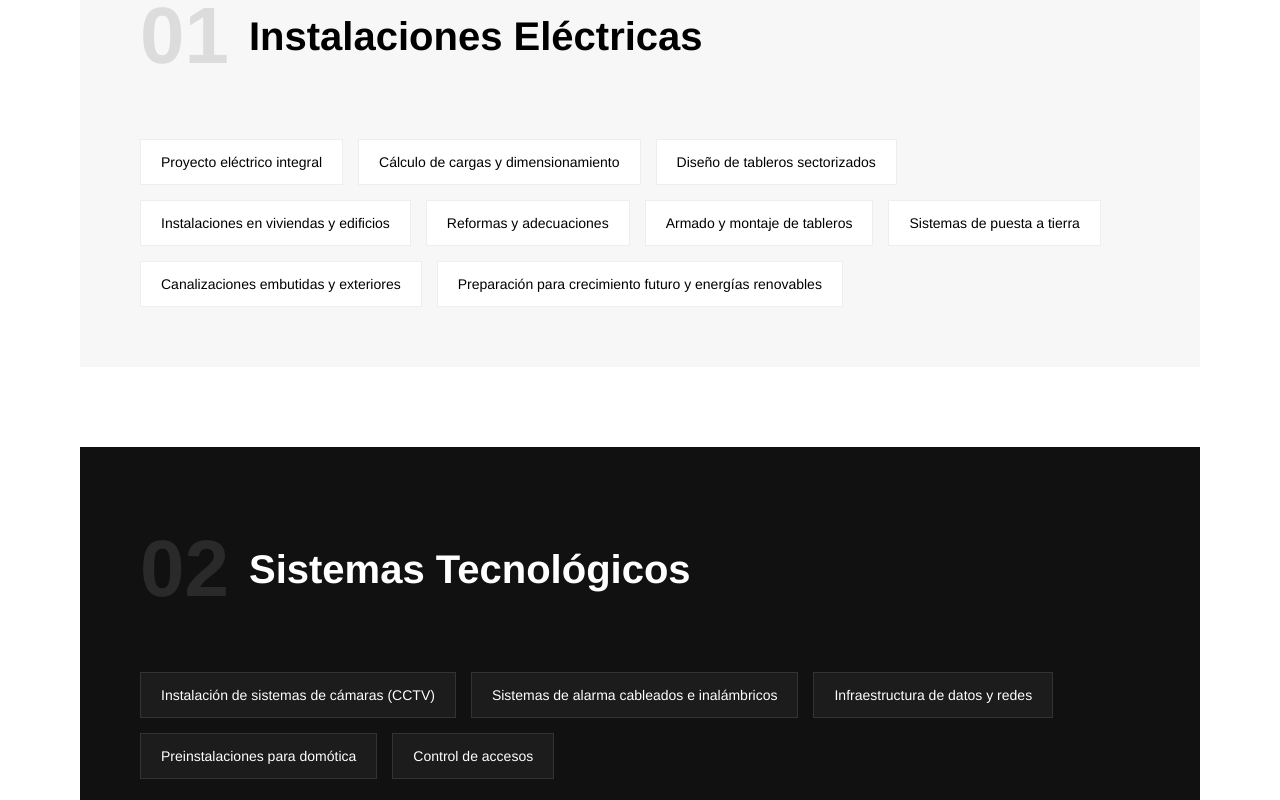
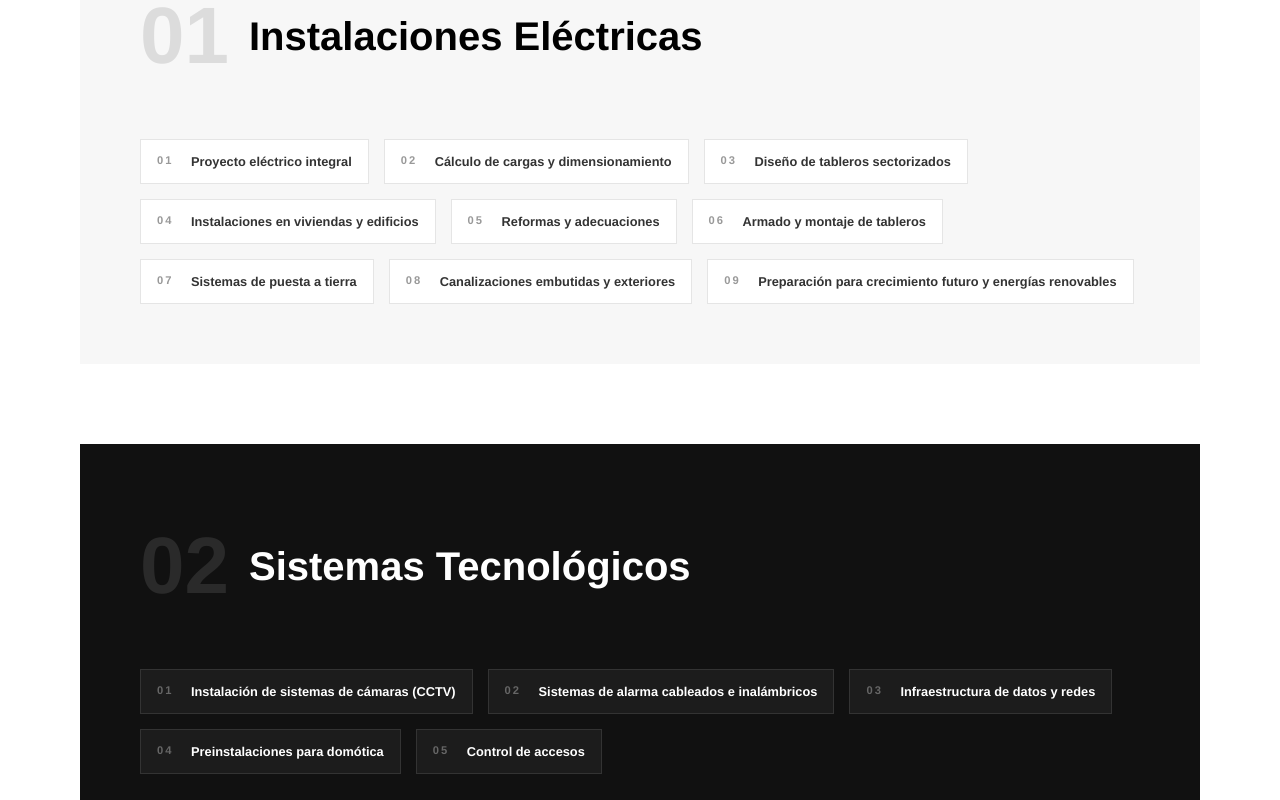
Before and after one commit to leonardotallone/Arqwatt, a React (Vite) app: page / in a window 1280 px wide. Shown: the part 1420-2220 px from the top of the page. Built offline with nearby package versions, Linux system fonts and the light colour scheme.

Commit message:
service cards

```diff
--- a/src/components/Services.jsx
+++ b/src/components/Services.jsx
@@ -117,7 +117,6 @@ export default function Services() {
 
   return (
     <section className="services" id="services">
-
       {/* HERO */}
       {/* <div className="services-hero reveal">
         <h2>
@@ -134,14 +133,11 @@ export default function Services() {
           <span>ARQWATT</span>
         </h2>
 
-  <h2 className="secondary">
-    Diseño técnico aplicado a obra
-  </h2>
+        <h2 className="secondary">Diseño técnico aplicado a obra</h2>
       </div>
 
       {/* BLOQUES PRINCIPALES */}
       <div className="services-main">
-
         {/* ELECTRICO */}
         <div className="service-big reveal-left">
           <div className="service-big-header">
@@ -151,11 +147,15 @@ export default function Services() {
 
           <div className="service-big-grid">
             {electric.map((item, i) => (
-              <div key={i} className="service-chip">
-                {item}
+               <div key={i} className="service-chip light">
+  <span className="chip-index">
+    {String(i + 1).padStart(2, "0")}
+  </span>
+  <span className="chip-text">{item}</span>
 </div>
             ))}
           </div>
+
         </div>
 
         {/* TECNOLOGIA */}
@@ -167,13 +167,15 @@ export default function Services() {
 
           <div className="service-big-grid">
             {tech.map((item, i) => (
-              <div key={i} className="service-chip light">
-                {item}
+             <div key={i} className="service-chip">
+  <span className="chip-index">
+    {String(i + 1).padStart(2, "0")}
+  </span>
+  <span className="chip-text">{item}</span>
 </div>
             ))}
           </div>
         </div>
-
       </div>
 
       {/* MODALIDAD */}
@@ -197,7 +199,6 @@ export default function Services() {
           manteniendo control técnico en todo el proceso.
         </p>
       </div>
-
     </section>
   );
 }
--- a/src/styles.css
+++ b/src/styles.css
@@ -458,7 +458,96 @@ body {
   background: white;
   border: 1px solid #eee;
   font-size: 14px;
+  display: flex;
+  gap: 12px;
+  align-items: flex-start;
 }
+/* 🔥 CHIP BASE */
+.service-chip {
+  position: relative;
+  display: flex;
+  gap: 12px;
+  align-items: flex-start;
+
+  padding: 14px 16px;
+  border: 1px solid rgba(255,255,255,0.1);
+
+
+  font-size: 0.8rem;
+  font-weight: 600;
+   background: white;
+  border: 1px solid #eee;
+
+  transition: all 0.3s ease;
+  overflow: hidden;
+}
+
+
+
+
+
+.chip-index {
+  font-size: 0.7rem;
+  color: #666;
+  min-width: 20px;
+}
+/* 🔢 NUMERO */
+.chip-index {
+  font-size: 0.7rem;
+  color: #666;
+  min-width: 22px;
+  letter-spacing: 2px;
+}
+
+/* 📝 TEXTO */
+.chip-text {
+  flex: 1;
+}
+
+/* 🔥 LINEA ANIMADA */
+.service-chip::after {
+  content: "";
+  position: absolute;
+  bottom: 0;
+  left: 0;
+
+  width: 0%;
+  height: 2px;
+
+  background: #fff;
+
+  transition: width 0.35s ease;
+}
+
+/* ✨ HOVER */
+.service-chip:hover {
+  color: black#fff;
+  border-color: rgba(255,255,255,0.3);
+  transform: translateY(-3px);
+}
+
+/* 🔥 ANIMACION LINEA */
+.service-chip:hover::after {
+  width: 100%;
+}
+/* 🔥 CHIP CLARO */
+.service-chip.light {
+  color: #333;
+  border: 1px solid rgba(0,0,0,0.1);
+}
+
+.service-chip.light .chip-index {
+  color: #999;
+}
+
+/* 👇 LA CLAVE */
+.service-chip.light::after {
+  background: #000;
+}
+
+
+
+
 
 .service-big.dark .service-chip {
   background: #1c1c1c;
@@ -1106,7 +1195,7 @@ body {
     flex-direction: column !important;
     gap: 40px;
   }
-
+–
   .about-image {
     width: 100%;
     height: 480px;
```
Lines whose indentation alone changed are shown as unchanged.
